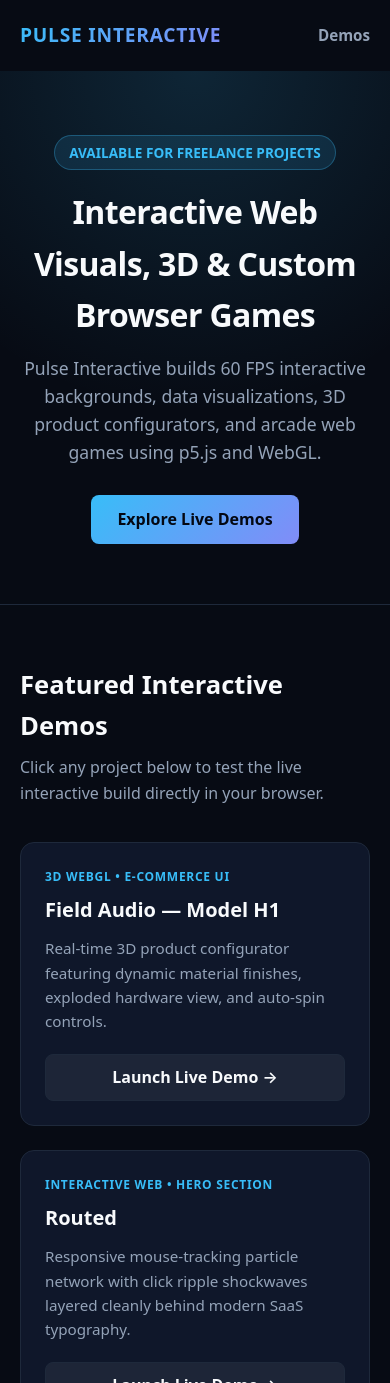
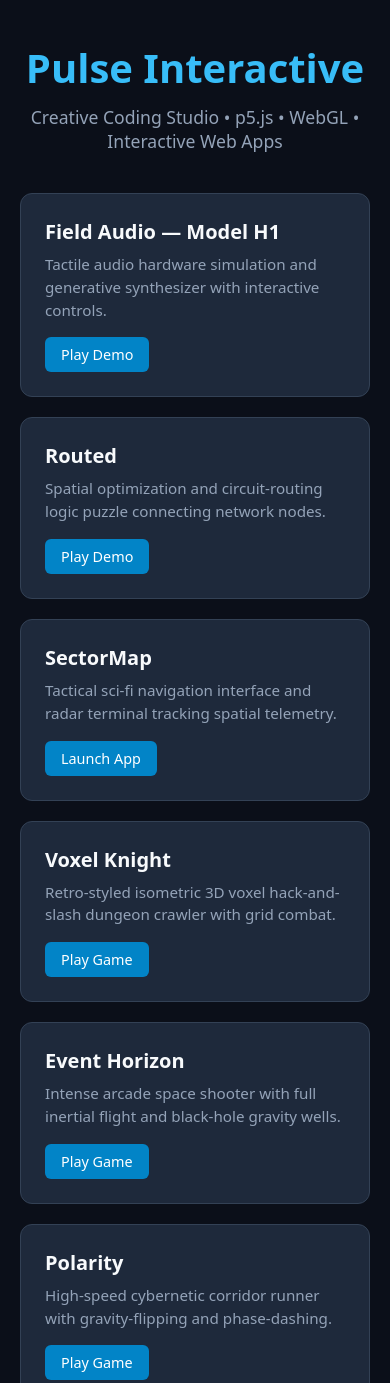
Before and after one commit to PulseInteractive/pulserinteractive.github.io, a plain HTML site: page index.html in a window 390 px wide. Shown: the top 1383 px of the page. Drawn offline with Linux system fonts and the light colour scheme.

```diff
--- a/index.html
+++ b/index.html
@@ -1,194 +1,141 @@
 <!DOCTYPE html>
 <html lang="en">
 <head>
-  <meta charset="UTF-8" />
-  <meta name="viewport" content="width=device-width, initial-scale=1.0" />
-  <title>Pulse Interactive | Creative Coding &amp; 3D Web Visuals</title>
+    <meta charset="UTF-8">
+    <meta name="viewport" content="width=device-width, initial-scale=1.0">
+    <title>Pulse Interactive | Creative Coding & Games</title>
     <style>
-    :root {
-      --bg: #070b14;
-      --card: #0f172a;
-      --border: #1e293b;
-      --accent: #38bdf8;
-      --accent2: #818cf8;
-      --text: #f8fafc;
-      --muted: #94a3b8;
+        * {
+            margin: 0;
+            padding: 0;
+            box-sizing: border-box;
         }
-    * { box-sizing: border-box; margin: 0; padding: 0; font-family: system-ui, -apple-system, sans-serif; }
-    body { background: var(--bg); color: var(--text); line-height: 1.6; }
-    nav {
+        body {
+            background-color: #0b0f19;
+            color: #f3f4f6;
+            font-family: system-ui, -apple-system, BlinkMacSystemFont, 'Segoe UI', Roboto, sans-serif;
+            min-height: 100vh;
             display: flex;
-      justify-content: space-between;
+            flex-direction: column;
             align-items: center;
-      max-width: 1120px;
-      margin: 0 auto;
-      padding: 20px;
-    }
-    .logo {
-      font-weight: 800;
-      font-size: 1.2rem;
-      letter-spacing: 0.04em;
-      background: linear-gradient(135deg, var(--accent), var(--accent2));
-      -webkit-background-clip: text;
-      -webkit-text-fill-color: transparent;
+            padding: 40px 20px;
         }
         header {
             text-align: center;
-      padding: 64px 20px 60px;
-      background: radial-gradient(circle at top, rgba(56,189,248,0.15), transparent 60%);
-      border-bottom: 1px solid var(--border);
+            margin-bottom: 40px;
         }
-    .badge {
-      display: inline-block;
-      padding: 6px 14px;
-      border-radius: 999px;
-      background: rgba(56,189,248,0.12);
-      border: 1px solid rgba(56,189,248,0.3);
-      color: var(--accent);
-      font-size: 0.85rem;
-      font-weight: 600;
+        h1 {
+            font-size: 2.5rem;
+            color: #38bdf8;
+            margin-bottom: 10px;
+        }
+        p.subtitle {
+            color: #94a3b8;
+            font-size: 1.1rem;
+        }
+        .grid {
+            display: grid;
+            grid-template-columns: repeat(auto-fit, minmax(280px, 1fr));
+            gap: 20px;
+            width: 100%;
+            max-width: 1000px;
+        }
+        .card {
+            background: #1e293b;
+            border: 1px solid #334155;
+            border-radius: 12px;
+            padding: 24px;
+            transition: transform 0.2s, border-color 0.2s;
+        }
+        .card:hover {
+            transform: translateY(-4px);
+            border-color: #38bdf8;
+        }
+        .card h3 {
+            color: #f8fafc;
+            margin-bottom: 8px;
+            font-size: 1.25rem;
+        }
+        .card p {
+            color: #94a3b8;
+            font-size: 0.95rem;
             margin-bottom: 16px;
+            line-height: 1.5;
         }
-    h1 { font-size: clamp(2rem, 5vw, 3.2rem); font-weight: 800; letter-spacing: -0.02em; margin-bottom: 14px; }
-    header p { max-width: 620px; margin: 0 auto 28px; color: var(--muted); font-size: 1.1rem; }
         .btn {
             display: inline-block;
-      padding: 12px 26px;
-      border-radius: 8px;
-      background: linear-gradient(135deg, var(--accent), var(--accent2));
-      color: #040812;
-      font-weight: 700;
+            background-color: #0284c7;
+            color: white;
+            padding: 8px 16px;
+            border-radius: 6px;
             text-decoration: none;
-      transition: transform 0.2s, opacity 0.2s;
+            font-weight: 500;
+            font-size: 0.9rem;
+            transition: background-color 0.2s;
         }
-    .btn:hover { transform: translateY(-2px); opacity: 0.92; }
-    .container { max-width: 1120px; margin: 0 auto; padding: 60px 20px; }
-    .section-title { font-size: 1.6rem; margin-bottom: 8px; }
-    .section-sub { color: var(--muted); margin-bottom: 36px; }
-    .grid {
-      display: grid;
-      grid-template-columns: repeat(auto-fit, minmax(310px, 1fr));
-      gap: 24px;
+        .btn:hover {
+            background-color: #0369a1;
         }
-    .card {
-      background: var(--card);
-      border: 1px solid var(--border);
-      border-radius: 14px;
-      padding: 24px;
-      display: flex;
-      flex-direction: column;
-      justify-content: space-between;
-      transition: border-color 0.2s, transform 0.2s;
-    }
-    .card:hover { border-color: var(--accent); transform: translateY(-4px); }
-    .tag {
-      font-size: 0.75rem;
-      font-weight: 700;
-      text-transform: uppercase;
-      color: var(--accent);
-      letter-spacing: 0.06em;
-      margin-bottom: 8px;
-    }
-    .card h3 { font-size: 1.25rem; margin-bottom: 10px; }
-    .card p { color: var(--muted); font-size: 0.95rem; margin-bottom: 20px; }
-    .card-link {
-      display: inline-block;
-      text-align: center;
-      padding: 10px 16px;
-      border-radius: 8px;
-      background: rgba(255,255,255,0.06);
-      color: var(--text);
-      text-decoration: none;
-      font-weight: 600;
-      border: 1px solid var(--border);
-    }
-    .card-link:hover { background: var(--accent); color: #040812; border-color: var(--accent); }
         footer {
-      text-align: center;
-      padding: 40px 20px;
-      border-top: 1px solid var(--border);
-      color: var(--muted);
-      font-size: 0.9rem;
+            margin-top: 60px;
+            color: #64748b;
+            font-size: 0.85rem;
         }
     </style>
 </head>
 <body>
 
-  <nav>
-    <div class="logo">PULSE INTERACTIVE</div>
-    <a href="#projects" style="color: var(--muted); text-decoration: none; font-size: 0.95rem; font-weight: 600;">Demos</a>
-  </nav>
-
     <header>
-    <div class="badge">AVAILABLE FOR FREELANCE PROJECTS</div>
-    <h1>Interactive Web Visuals, 3D &amp; Custom Browser Games</h1>
-    <p>Pulse Interactive builds 60 FPS interactive backgrounds, data visualizations, 3D product configurators, and arcade web games using p5.js and WebGL.</p>
-    <a href="#projects" class="btn">Explore Live Demos</a>
+        <h1>Pulse Interactive</h1>
+        <p class="subtitle">Creative Coding Studio • p5.js • WebGL • Interactive Web Apps</p>
     </header>
 
-  <main class="container" id="projects">
-    <h2 class="section-title">Featured Interactive Demos</h2>
-    <p class="section-sub">Click any project below to test the live interactive build directly in your browser.</p>
-
     <div class="grid">
+        <!-- Project 1 -->
         <div class="card">
-        <div>
-          <div class="tag">3D WebGL • E-Commerce UI</div>
             <h3>Field Audio — Model H1</h3>
-          <p>Real-time 3D product configurator featuring dynamic material finishes, exploded hardware view, and auto-spin controls.</p>
-        </div>
-        <a href="https://p5js.org" target="_blank" class="card-link">Launch Live Demo →</a>
+            <p>Tactile audio hardware simulation and generative synthesizer with interactive controls.</p>
+            <a href="https://editor.p5js.org/" target="_blank" class="btn">Play Demo</a>
         </div>
 
+        <!-- Project 2 -->
         <div class="card">
-        <div>
-          <div class="tag">Interactive Web • Hero Section</div>
             <h3>Routed</h3>
-          <p>Responsive mouse-tracking particle network with click ripple shockwaves layered cleanly behind modern SaaS typography.</p>
-        </div>
-        <a href="https://p5js.org" target="_blank" class="card-link">Launch Live Demo →</a>
+            <p>Spatial optimization and circuit-routing logic puzzle connecting network nodes.</p>
+            <a href="https://editor.p5js.org/" target="_blank" class="btn">Play Demo</a>
         </div>
 
+        <!-- Project 3 -->
         <div class="card">
-        <div>
-          <div class="tag">Data Visualization • Dashboard</div>
             <h3>SectorMap</h3>
-          <p>Animated multi-year market cap visualizer with smooth state transitions, node dependencies, and live hover metrics.</p>
-        </div>
-        <a href="https://p5js.org" target="_blank" class="card-link">Launch Live Demo →</a>
+            <p>Tactical sci-fi navigation interface and radar terminal tracking spatial telemetry.</p>
+            <a href="https://editor.p5js.org/" target="_blank" class="btn">Launch App</a>
         </div>
 
+        <!-- Project 4 -->
         <div class="card">
-        <div>
-          <div class="tag">3D WebGL • Game Systems</div>
             <h3>Voxel Knight</h3>
-          <p>Full 3D browser RPG complete with save/load persistence, 16-node skill tree, zone progression, and upgrade economy.</p>
-        </div>
-        <a href="https://p5js.org" target="_blank" class="card-link">Launch Live Demo →</a>
+            <p>Retro-styled isometric 3D voxel hack-and-slash dungeon crawler with grid combat.</p>
+            <a href="https://editor.p5js.org/" target="_blank" class="btn">Play Game</a>
         </div>
 
+        <!-- Project 5 -->
         <div class="card">
-        <div>
-          <div class="tag">2D Arcade • Custom Effects</div>
             <h3>Event Horizon</h3>
-          <p>High-intensity space shooter featuring black-hole grid warping, neon glow particles, floating damage numbers, and sound controls.</p>
-        </div>
-        <a href="https://p5js.org" target="_blank" class="card-link">Launch Live Demo →</a>
+            <p>Intense arcade space shooter with full inertial flight and black-hole gravity wells.</p>
+            <a href="https://editor.p5js.org/" target="_blank" class="btn">Play Game</a>
         </div>
 
+        <!-- Project 6 -->
         <div class="card">
-        <div>
-          <div class="tag">Mobile &amp; Web • Arcade</div>
-          <h3>Polyarity</h3>
-          <p>Fast-paced one-button gravity runner built for instant desktop and mobile engagement with high-score tracking.</p>
-        </div>
-        <a href="https://p5js.org" target="_blank" class="card-link">Launch Live Demo →</a>
+            <h3>Polarity</h3>
+            <p>High-speed cybernetic corridor runner with gravity-flipping and phase-dashing.</p>
+            <a href="https://editor.p5js.org/" target="_blank" class="btn">Play Game</a>
         </div>
     </div>
-  </main>
 
     <footer>
-    <p>© Pulse Interactive • Built with p5.js, WebGL &amp; HTML/CSS</p>
+        &copy; 2026 Pulse Interactive. Built with HTML, CSS & p5.js.
     </footer>
 
 </body>
```
Lines whose indentation alone changed are shown as unchanged.
